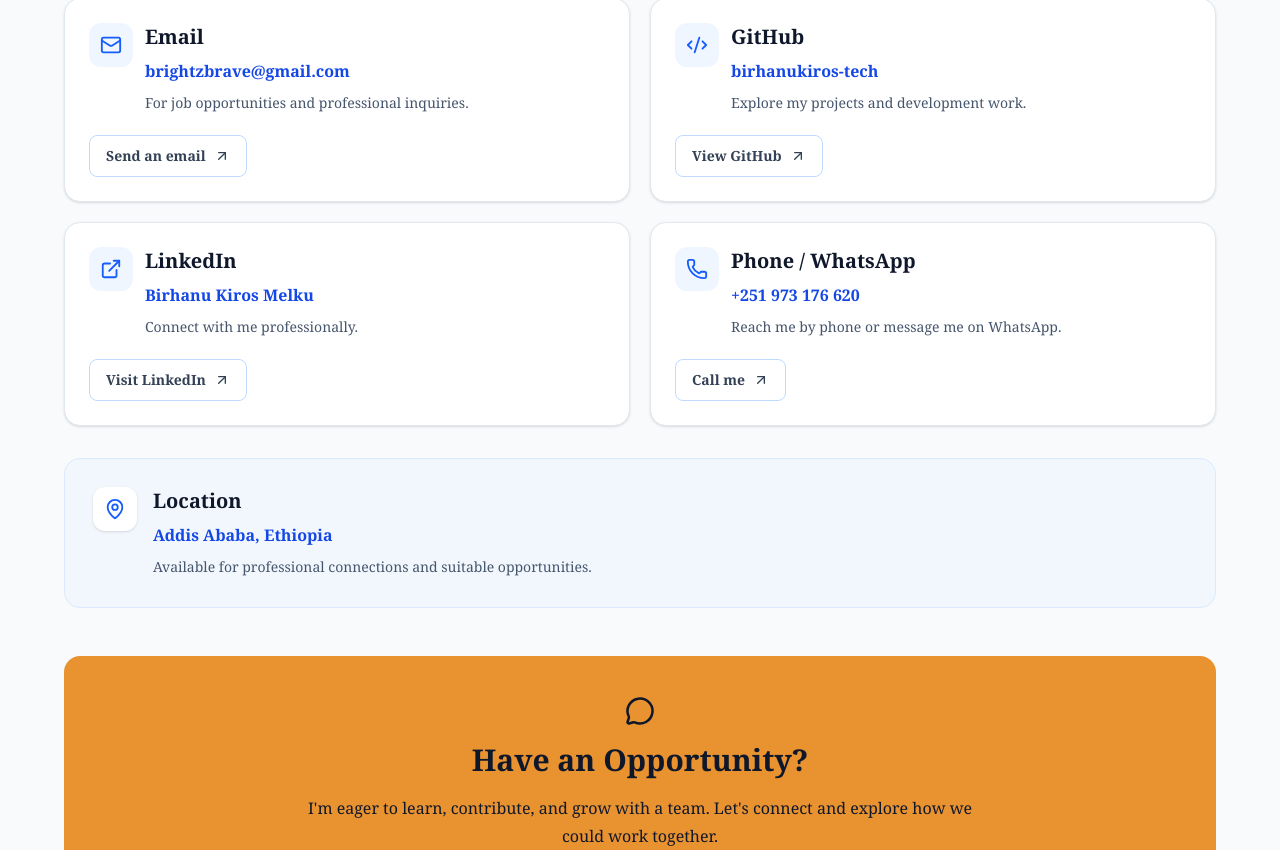
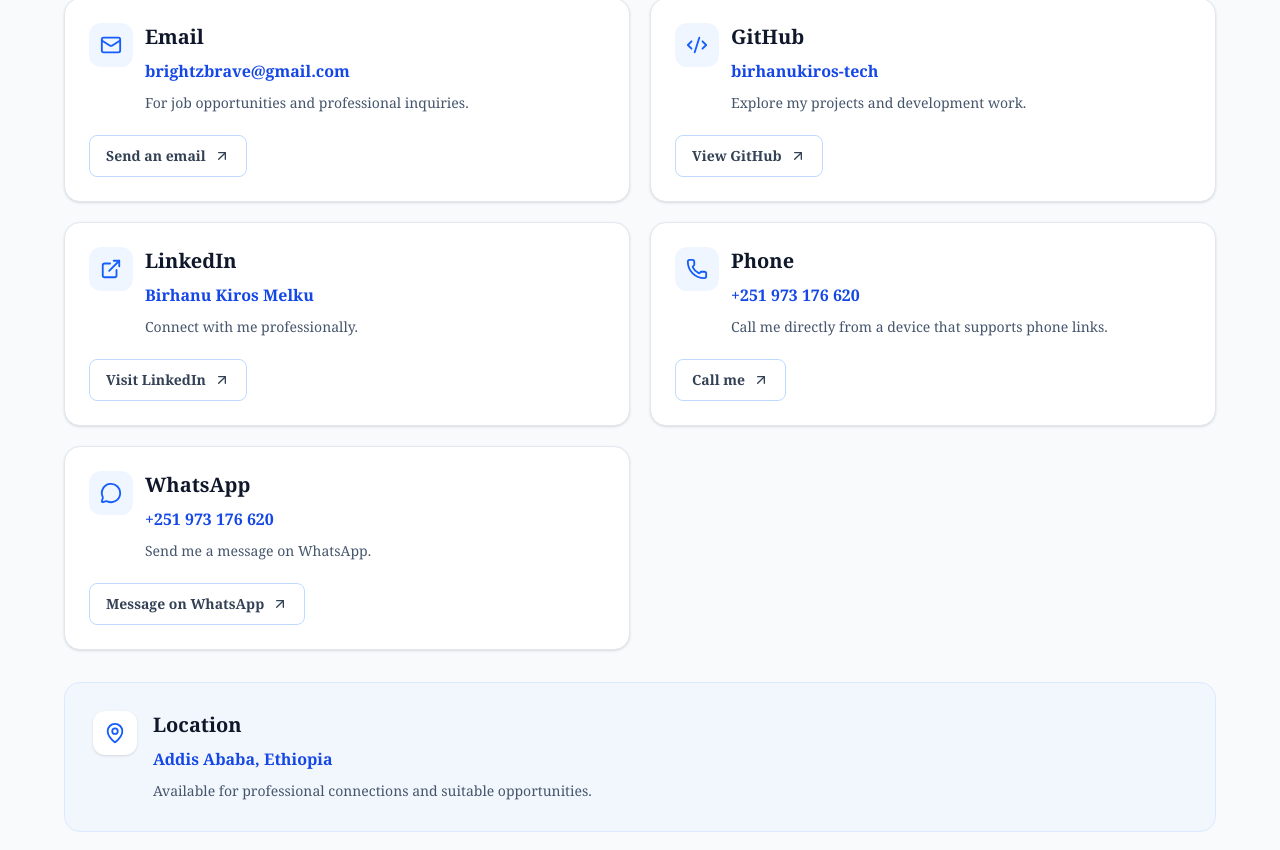
Before and after one commit to birhanukiros-tech/Birhanu-Kiros-Portfolio, a React (Vite) app: page /contact in a window 1280 px wide. Shown: the part 469-1319 px from the top of the page. Built offline with nearby package versions, Linux system fonts and the light colour scheme.

Commit message:
Add CV download and improve contact options

```diff
--- a/src/sections/Contact.jsx
+++ b/src/sections/Contact.jsx
@@ -1,4 +1,3 @@
-
 import {
   Mail,
   Code2,
@@ -38,13 +37,22 @@ const contactMethods = [
     external: true,
   },
   {
-    title: "Phone / WhatsApp",
+    title: "Phone",
     detail: "+251 973 176 620",
-    description: "Reach me by phone or message me on WhatsApp.",
+    description: "Call me directly from a device that supports phone links.",
     href: "tel:+251973176620",
     label: "Call me",
     icon: Phone,
     external: false,
+  },
+  {
+    title: "WhatsApp",
+    detail: "+251 973 176 620",
+    description: "Send me a message on WhatsApp.",
+    href: "https://wa.me/251973176620",
+    label: "Message on WhatsApp",
+    icon: MessageCircle,
+    external: true,
   },
 ];
 
--- a/src/sections/Education.jsx
+++ b/src/sections/Education.jsx
@@ -37,7 +37,7 @@ function Education() {
       institution: "Udacity",
       detail: "Programming training",
       certificate:
-        "/certificates/certificate_complation_of_programming_fundemenatls.pdf",
+        "/certificates/certificate _complation _of_ programming _fundemenatls.pdf",
     },
     {
       title: "Digital Marketing",
--- a/src/sections/Home.jsx
+++ b/src/sections/Home.jsx
@@ -1,4 +1,3 @@
-
 import { Link } from "react-router-dom";
 import profilePhoto from "../assets/Birhanu_Port.jpg";
 
@@ -12,7 +11,7 @@ function Home() {
         </p>
 
         <p className="mt-2 text-base text-slate-600 dark:text-slate-300 sm:text-lg">
-          Junior Full-Stack Developer &amp; Digital Professional
+          Junior Full-Stack Developer & Digital Professional
         </p>
 
         <h1 className="mt-4 text-3xl font-bold leading-tight text-slate-900 dark:text-white sm:text-4xl lg:text-5xl">
@@ -37,7 +36,7 @@ function Home() {
           continue growing professionally.
         </p>
 
-        {/* Navigation buttons */}
+        {/* Navigation and CV buttons */}
         <div className="mt-6 flex flex-wrap items-center gap-2 sm:gap-3">
           <Link
             to="/projects"
@@ -59,6 +58,14 @@ function Home() {
           >
             Contact Me
           </Link>
+
+          <a
+            href="/certificates/Birhanu_Kiros_Software_CV.pdf"
+            download="Birhanu_Kiros_Software_CV.pdf"
+            className="rounded-lg border border-slate-300 px-5 py-2.5 text-sm font-semibold text-slate-700 transition hover:bg-slate-100 focus-visible:outline-2 focus-visible:outline-offset-2 focus-visible:outline-blue-600 dark:border-slate-700 dark:text-slate-200 dark:hover:bg-slate-900"
+          >
+            Download CV
+          </a>
         </div>
       </div>
 
```
Also changed, not shown: 2 other files (tests, documents, lock files or other folders).
